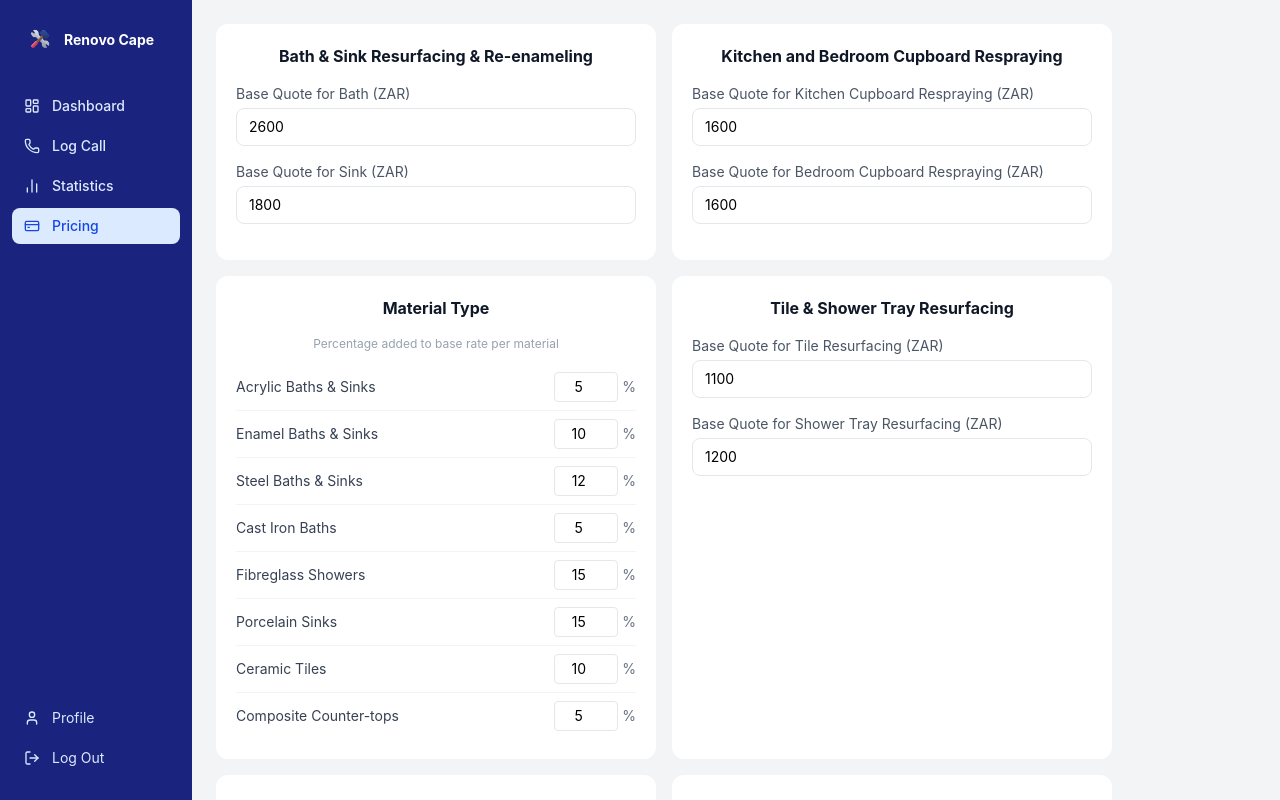
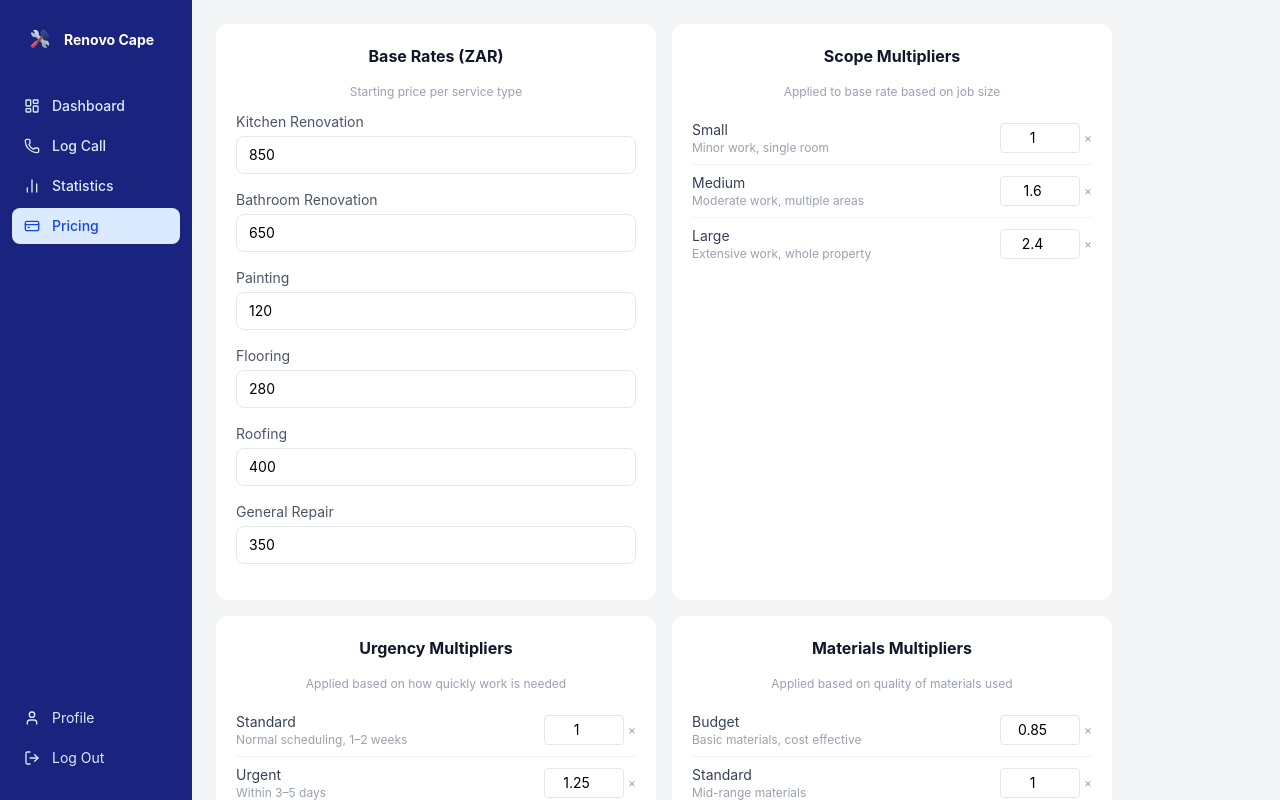
Before and after one commit to YandaTech/INSY7315-Renovo, a React (Vite) app in the folder frontend/: page /pricing in a window 1280 px wide. Built offline with nearby package versions, Linux system fonts and the light colour scheme.

Commit message:
final frontend - all pages complete

```diff
--- a/frontend/src/pages/Dashboard.tsx
+++ b/frontend/src/pages/Dashboard.tsx
@@ -31,7 +31,6 @@ export default function Dashboard() {
   const [loading, setLoading] = useState(true)
   const [error, setError]     = useState('')
   const [activeFilter, setActiveFilter] = useState<string | null>(null)
-  const [hiddenLeads, setHiddenLeads] = useState<number[]>([])
   const navigate = useNavigate()
   const [currentUser, setCurrentUser] = useState('')
 
@@ -69,8 +68,15 @@ useEffect(() => {
   } catch (error) {
     console.error('Failed to update status:', error)
   }
+}
 
-
+ async function deleteLead(leadId: number) {
+  try {
+    await api.delete(`/leads/${leadId}`)
+    setLeads(prev => prev.filter(l => l.id !== leadId))
+  } catch (error) {
+    console.error('Failed to delete lead:', error)
+  }
 }
 
 async function filterByStatus(status: string | null) {
@@ -84,9 +90,7 @@ async function filterByStatus(status: string | null) {
   }
 }
 
- const filteredLeads = leads
-  .filter(lead => !hiddenLeads.includes(lead.id))
-  .filter(lead =>
+ const filteredLeads = leads.filter(lead =>
   lead.name.toLowerCase().includes(search.toLowerCase()) ||
   lead.contact.toLowerCase().includes(search.toLowerCase()) ||
   lead.job_details.toLowerCase().includes(search.toLowerCase())
@@ -293,10 +297,14 @@ async function filterByStatus(status: string | null) {
 {/* Hide button — last column */}
   <td className="py-3">
   <button
-      onClick={() => setHiddenLeads(prev => [...prev, lead.id])}
+    onClick={() => {
+      if (window.confirm('Are you sure you want to delete this lead?')) {
+        deleteLead(lead.id)
+      }
+    }}
     className="text-xs text-red-400 hover:text-red-600 transition-colors"
   >
-      Hide
+    Delete
   </button>
 </td>
                     </tr>
--- a/frontend/src/pages/Pricing.tsx
+++ b/frontend/src/pages/Pricing.tsx
@@ -31,7 +31,7 @@ function PriceInput({ label, defaultValue }: {
   )
 }
 
-function PercentInput({ label, sub, defaultValue }: {
+function MultiplierInput({ label, sub, defaultValue }: {
   label: string
   sub?: string
   defaultValue: number
@@ -46,9 +46,10 @@ function PercentInput({ label, sub, defaultValue }: {
         <input
           type="number"
           defaultValue={defaultValue}
-          className="w-16 border border-gray-200 rounded px-2 py-1 text-sm text-center outline-none focus:border-blue-400"
+          step="0.01"
+          className="w-20 border border-gray-200 rounded px-2 py-1 text-sm text-center outline-none focus:border-blue-400"
         />
-        <span className="text-sm text-gray-500">%</span>
+        <span className="text-xs text-gray-400">×</span>
       </div>
     </div>
   )
@@ -62,76 +63,97 @@ export default function Pricing() {
   return (
     <DashboardLayout>
       <div className="p-6">
-
         <div className="grid grid-cols-2 gap-4 max-w-4xl">
 
-          {/* Bath & Sink */}
-          <PricingCard title="Bath & Sink Resurfacing & Re-enameling">
-            <PriceInput label="Base Quote for Bath (ZAR)"  defaultValue={2600} />
-            <PriceInput label="Base Quote for Sink (ZAR)"  defaultValue={1800} />
+          {/* Base Rates */}
+          <PricingCard title="Base Rates (ZAR)">
+            <p className="text-xs text-gray-400 text-center mb-3">
+              Starting price per service type
+            </p>
+            <PriceInput label="Kitchen Renovation"  defaultValue={850} />
+            <PriceInput label="Bathroom Renovation" defaultValue={650} />
+            <PriceInput label="Painting"            defaultValue={120} />
+            <PriceInput label="Flooring"            defaultValue={280} />
+            <PriceInput label="Roofing"             defaultValue={400} />
+            <PriceInput label="General Repair"      defaultValue={350} />
           </PricingCard>
 
-          {/* Kitchen cupboards */}
-          <PricingCard title="Kitchen and Bedroom Cupboard Respraying">
-            <PriceInput label="Base Quote for Kitchen Cupboard Respraying (ZAR)" defaultValue={1600} />
-            <PriceInput label="Base Quote for Bedroom Cupboard Respraying (ZAR)" defaultValue={1600} />
+          {/* Scope Multipliers */}
+          <PricingCard title="Scope Multipliers">
+            <p className="text-xs text-gray-400 text-center mb-3">
+              Applied to base rate based on job size
+            </p>
+            <MultiplierInput
+              label="Small"
+              sub="Minor work, single room"
+              defaultValue={1.0}
+            />
+            <MultiplierInput
+              label="Medium"
+              sub="Moderate work, multiple areas"
+              defaultValue={1.6}
+            />
+            <MultiplierInput
+              label="Large"
+              sub="Extensive work, whole property"
+              defaultValue={2.4}
+            />
           </PricingCard>
 
-          {/* Material type */}
-          <PricingCard title="Material Type">
+          {/* Urgency Multipliers */}
+          <PricingCard title="Urgency Multipliers">
             <p className="text-xs text-gray-400 text-center mb-3">
-              Percentage added to base rate per material
+              Applied based on how quickly work is needed
             </p>
-            <PercentInput label="Acrylic Baths & Sinks"  defaultValue={5}  />
-            <PercentInput label="Enamel Baths & Sinks"   defaultValue={10} />
-            <PercentInput label="Steel Baths & Sinks"    defaultValue={12} />
-            <PercentInput label="Cast Iron Baths"        defaultValue={5}  />
-            <PercentInput label="Fibreglass Showers"     defaultValue={15} />
-            <PercentInput label="Porcelain Sinks"        defaultValue={15} />
-            <PercentInput label="Ceramic Tiles"          defaultValue={10} />
-            <PercentInput label="Composite Counter-tops" defaultValue={5}  />
+            <MultiplierInput
+              label="Standard"
+              sub="Normal scheduling, 1–2 weeks"
+              defaultValue={1.0}
+            />
+            <MultiplierInput
+              label="Urgent"
+              sub="Within 3–5 days"
+              defaultValue={1.25}
+            />
+            <MultiplierInput
+              label="Emergency"
+              sub="Within 24–48 hours"
+              defaultValue={1.6}
+            />
           </PricingCard>
 
-          {/* Tile & Shower Tray */}
-          <PricingCard title="Tile & Shower Tray Resurfacing">
-            <PriceInput label="Base Quote for Tile Resurfacing (ZAR)"        defaultValue={1100} />
-            <PriceInput label="Base Quote for Shower Tray Resurfacing (ZAR)" defaultValue={1200} />
+          {/* Materials Multipliers */}
+          <PricingCard title="Materials Multipliers">
+            <p className="text-xs text-gray-400 text-center mb-3">
+              Applied based on quality of materials used
+            </p>
+            <MultiplierInput
+              label="Budget"
+              sub="Basic materials, cost effective"
+              defaultValue={0.85}
+            />
+            <MultiplierInput
+              label="Standard"
+              sub="Mid-range materials"
+              defaultValue={1.0}
+            />
+            <MultiplierInput
+              label="Premium"
+              sub="High quality, long lasting"
+              defaultValue={1.5}
+            />
           </PricingCard>
 
-          {/* Damage level */}
-          <PricingCard title="Damage Level">
-            <p className="text-xs text-gray-400 text-center mb-3">
-              Percentage added to base rate per condition
-            </p>
-            <PercentInput label="Minor Chips"  sub="Small chips. Surface scratches" defaultValue={0}  />
-            <PercentInput label="General Wear" sub="Dull finish. Staining"          defaultValue={10} />
-            <PercentInput label="Heavy Damage" sub="Cracks, peeling, deep chips"    defaultValue={20} />
-          </PricingCard>
-
-          {/* Sanitary Polishing */}
-          <PricingCard title="Sanitary Polishing & Restoration">
-            <PriceInput label="Base Quote for Polishing (ZAR)"   defaultValue={1000} />
-            <PriceInput label="Base Quote for Restoration (ZAR)" defaultValue={1200} />
-          </PricingCard>
-
-          {/* Counter-Top & Vanity */}
-          <PricingCard title="Counter-Top & Vanity Restoration">
-            <PriceInput label="Base Quote for Counter-Top Restoration (ZAR)" defaultValue={800}  />
-            <PriceInput label="Base Quote for Vanity Restoration (ZAR)"      defaultValue={1000} />
-          </PricingCard>
-
-          {/* Suburb-Based Travel Fees */}
-          <PricingCard title="Suburb-Based Travel Fees">
+          {/* Travel Zones */}
+          <PricingCard title="Travel Zones (ZAR)">
             <p className="text-xs text-gray-400 text-center mb-4">
-              Fixed amount added per suburb zone based on distance from Parow
+              Fixed surcharge added based on distance from Parow
             </p>
             {[
-              { zone: 'Cape Town CBD & surrounds', subs: 'Claremont, Gardens, Observatory, Woodstock', val: 200 },
-              { zone: 'Southern Suburbs',          subs: 'Constantia, Tokai, Muizenberg, Wynberg',    val: 250 },
-              { zone: 'Northern Suburbs',          subs: 'Bellville, Durbanville, Parow',              val: 150 },
-              { zone: 'Atlantic Seaboard',         subs: 'Sea Point, Green Point, Camps Bay',          val: 280 },
-              { zone: 'Hout Bay & surrounds',      subs: 'Hout Bay, Llandudno, Noordhoek',             val: 300 },
-              { zone: 'Far outlying areas',        subs: 'Strand, Somerset West, Paarl',               val: 400 },
+              { zone: 'Zone 1', sub: 'Parow and immediate surrounds', val: 0     },
+              { zone: 'Zone 2', sub: 'Cape Town CBD and nearby areas', val: 250  },
+              { zone: 'Zone 3', sub: 'Southern Suburbs and Seaboard',  val: 550  },
+              { zone: 'Out of Area', sub: 'Strand, Paarl, Somerset West', val: 950 },
             ].map(z => (
               <div key={z.zone} className="mb-4">
                 <label className="text-sm text-gray-700 block mb-1">
@@ -142,11 +164,38 @@ export default function Pricing() {
                   defaultValue={z.val}
                   className="w-full border border-gray-200 rounded-lg px-3 py-2 text-sm outline-none focus:border-blue-400"
                 />
-                <p className="text-xs text-gray-400 mt-1">{z.subs}</p>
+                <p className="text-xs text-gray-400 mt-1">{z.sub}</p>
               </div>
             ))}
           </PricingCard>
 
+          {/* Minimum Quote */}
+          <PricingCard title="Minimum Quote">
+            <p className="text-xs text-gray-400 text-center mb-4">
+              No quote will be generated below this amount
+            </p>
+            <PriceInput label="Minimum quote amount (ZAR)" defaultValue={500} />
+            <p className="text-xs text-gray-400 mt-2">
+              If the calculated quote is below this amount the system
+              will automatically use this minimum instead.
+            </p>
+          </PricingCard>
+
+        </div>
+
+        {/* Example quote calculator */}
+        <div className="max-w-4xl mt-4 bg-white rounded-xl p-5">
+          <h3 className="font-bold text-gray-900 mb-2">
+            How quotes are calculated
+          </h3>
+          <p className="text-sm text-gray-500">
+            Quote = (Base Rate × Scope Multiplier × Urgency Multiplier
+            × Materials Multiplier) + Travel Zone Surcharge
+          </p>
+          <p className="text-xs text-gray-400 mt-2">
+            Example: Bathroom Renovation (R650) × Medium (1.6) × Standard
+            (1.0) × Premium (1.5) + Zone 2 (R250) = <strong>R1,810</strong>
+          </p>
         </div>
 
         {/* Save / Cancel */}
@@ -157,7 +206,9 @@ export default function Pricing() {
           >
             Cancel
           </button>
-          <button className="px-6 py-2 bg-blue-600 text-white rounded-lg text-sm font-medium hover:bg-blue-700 transition-colors">
+          <button
+            className="px-6 py-2 bg-blue-600 text-white rounded-lg text-sm font-medium hover:bg-blue-700 transition-colors"
+          >
             Save Changes
           </button>
         </div>
```
Also changed, not shown: 2 other files (tests, documents, lock files or other folders). Lines whose indentation alone changed are shown as unchanged.
